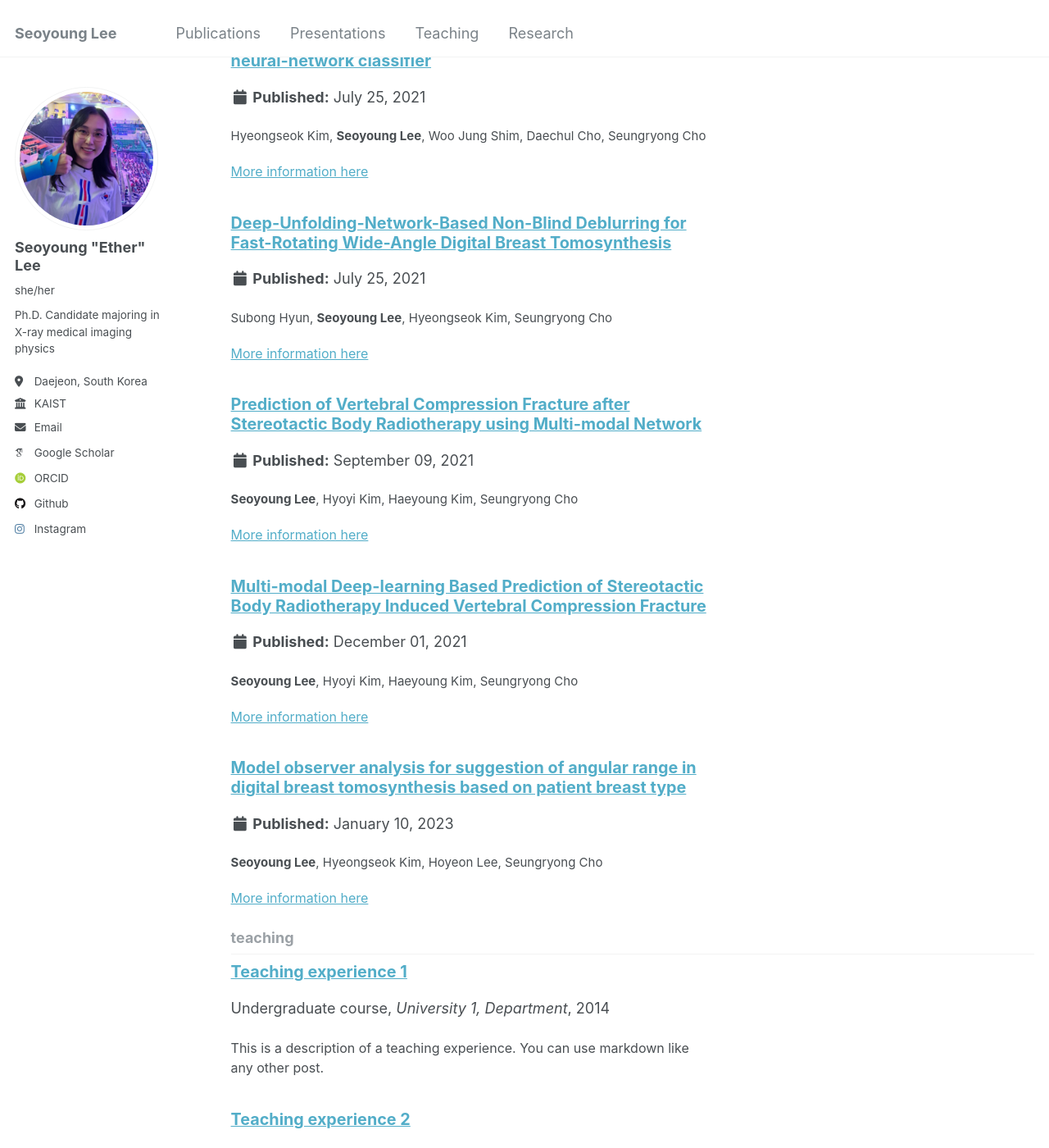
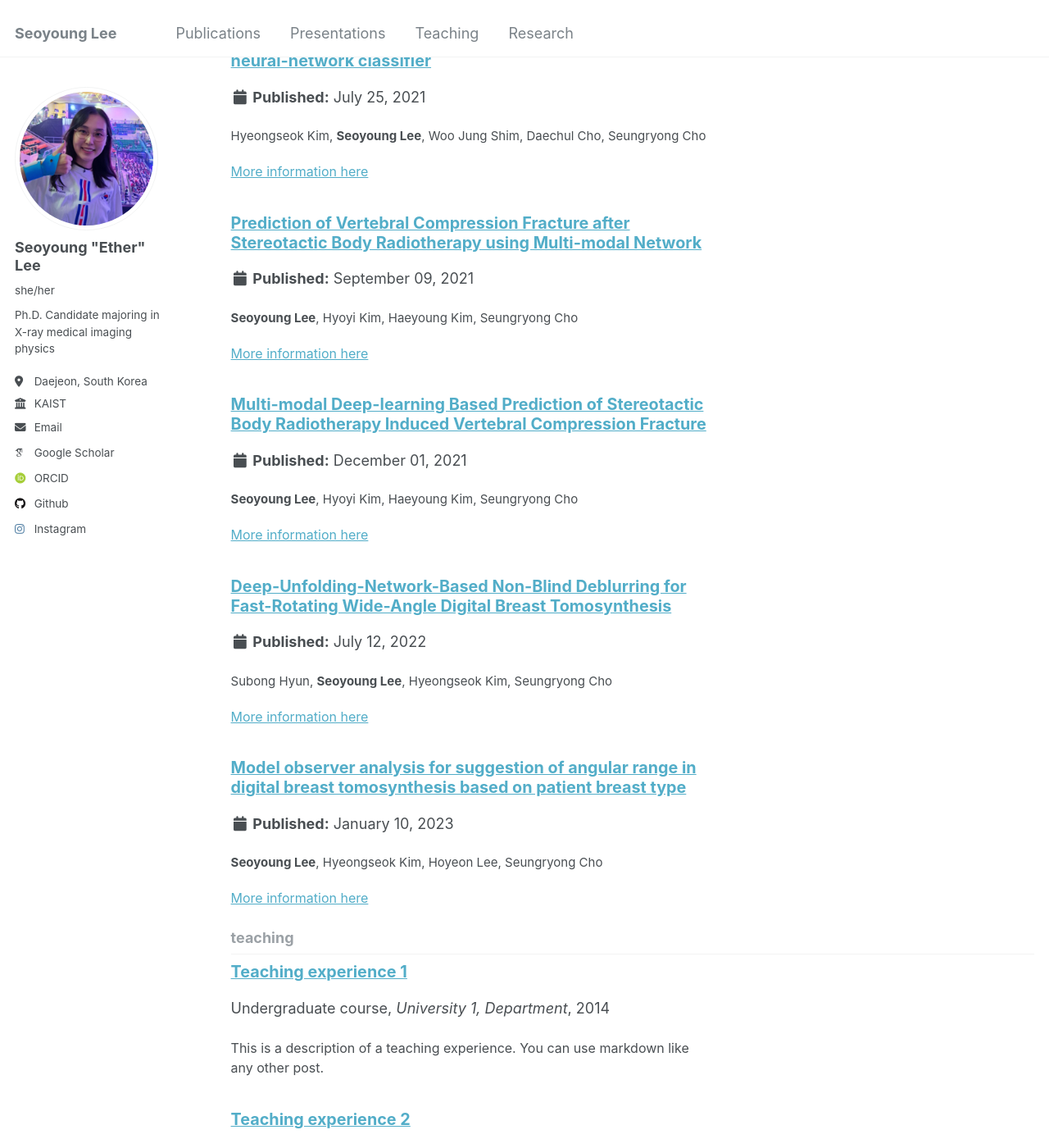
Before and after one commit to ether0/ether0.github.io, a Jekyll site: the page built from _pages/collection-archive.html, in a window 1280 px wide and 1400 px high, scrolled down 4314 px. Shown: the whole window at 82% size. Built offline with Jekyll 4.4.1, drawn with Linux system fonts in a browser that asks for light colours; some web fonts are replaced.

Commit message:
Update and rename 2022-08-01-Deep-Unfolding-Network-Based Non-Blind Deblurring for Fast-Rotating Wide-Angle Digital Breast Tomosynthesis.md to 2022-07-12-Deep-Unfolding-Network-Based Non-Blind Deblurring for Fast-Rotating Wide-Angle Digital Breast Tomosynthesis.md

```diff
--- a/_talks/2022-08-01-Deep-Unfolding-Network-Based Non-Blind Deblurring for Fast-Rotating Wide-Angle Digital Breast Tomosynthesis.md
+++ b/_talks/2022-07-12-Deep-Unfolding-Network-Based Non-Blind Deblurring for Fast-Rotating Wide-Angle Digital Breast Tomosynthesis.md
@@ -2,11 +2,11 @@
 title: "Deep-Unfolding-Network-Based Non-Blind Deblurring for Fast-Rotating Wide-Angle Digital Breast Tomosynthesis"
 collection: talks
 category: international
-permalink: /presentations/2022-08-01-Deep-Unfolding-Network-Based Non-Blind Deblurring for Fast-Rotating Wide-Angle Digital Breast Tomosynthesis
+permalink: /presentations/2022-07-12-Deep-Unfolding-Network-Based Non-Blind Deblurring for Fast-Rotating Wide-Angle Digital Breast Tomosynthesis
 venue: "AAPM 2022 64th Annual Meeting & Exhibition"
 authors: 'Subong Hyun, **Seoyoung Lee**, Hyeongseok Kim, Seungryong Cho'
 type: Oral
-date: 2021-07-25
+date: 2022-07-12
 location: "Washington, DC"
 ---
 
```
